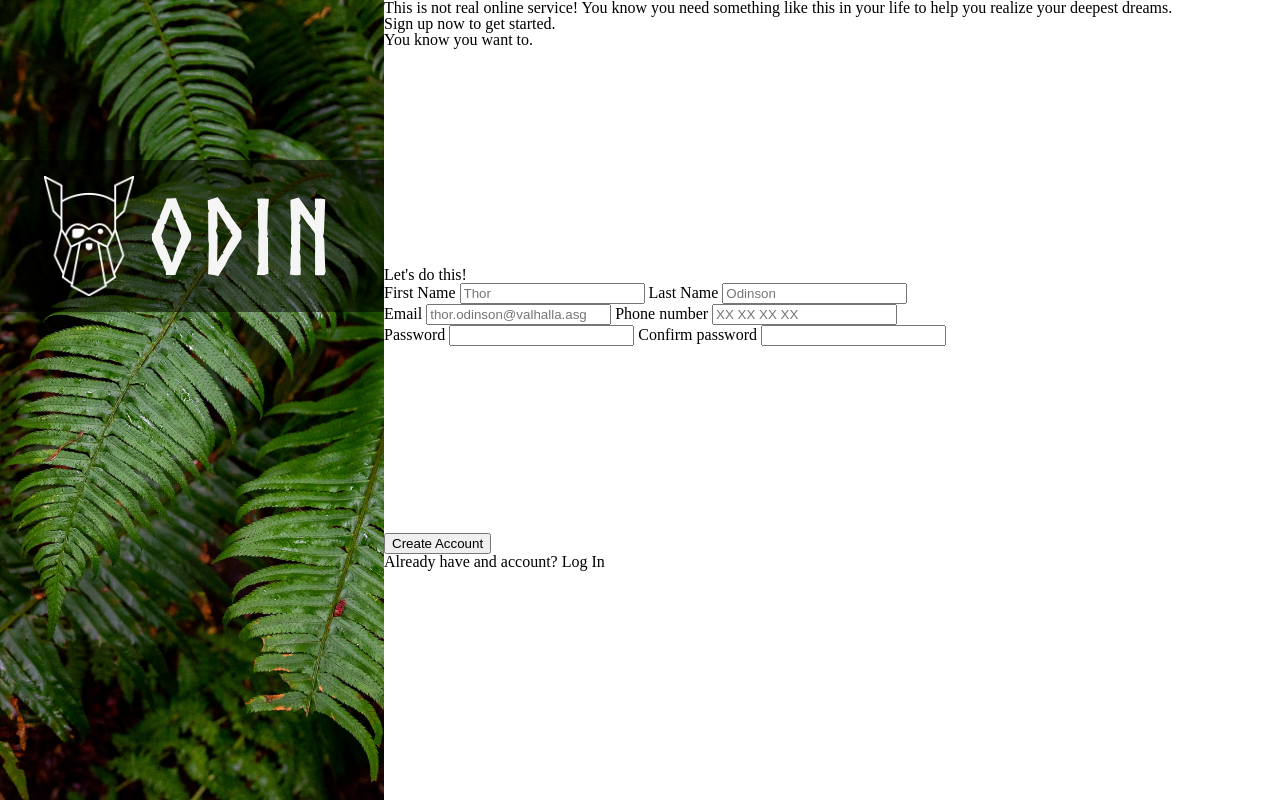
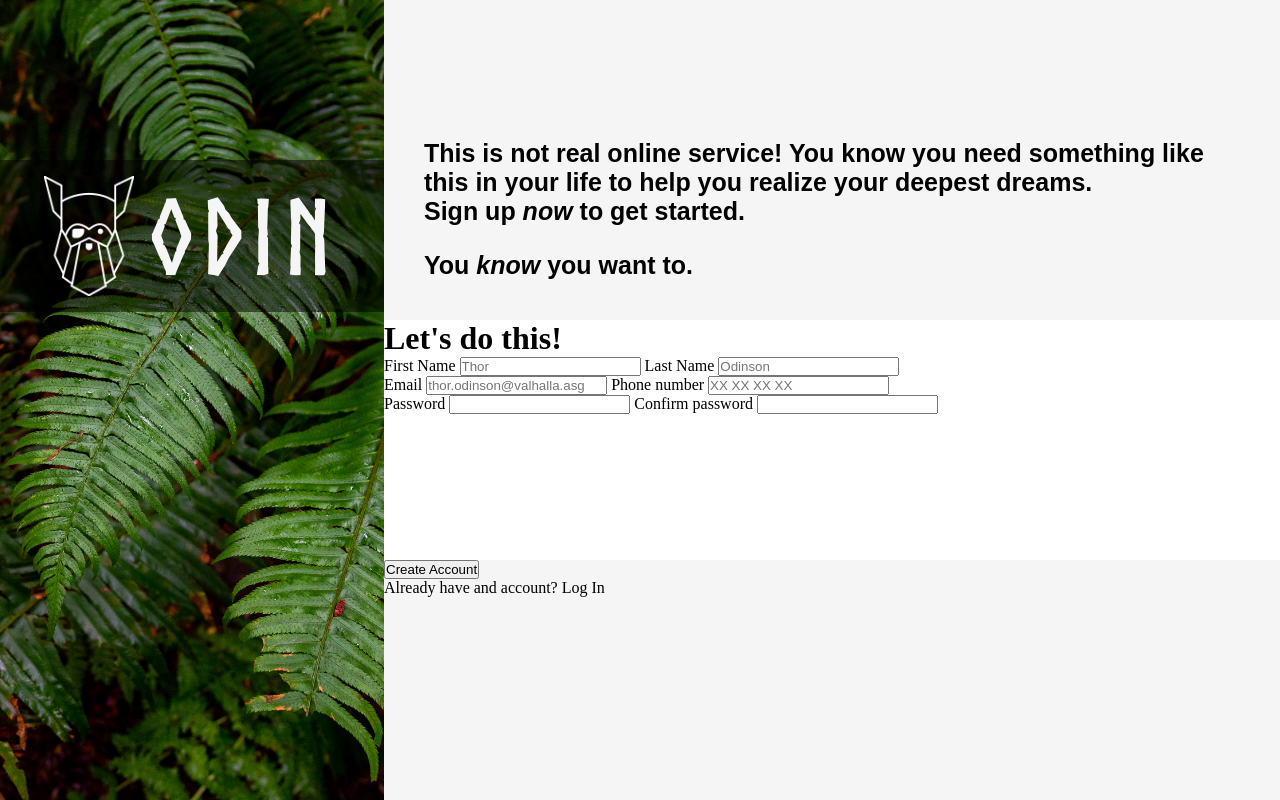
Before and after one commit to Andrij-Kolomijec/Sign-up-Form, a plain HTML site: page index.html in a window 1280 px wide. Drawn offline with Linux system fonts and the light colour scheme.

Commit message:
Finished filler-text

```diff
--- a/index.html
+++ b/index.html
@@ -21,9 +21,9 @@
         <div class="form-container">
 
             <div class="filler-text">
-                <p>This is not real online service! You know you need something like this in your life to help you realize your deepest dreams.</p>
-                <p>Sign up <em>now</em> to get started.</p>
-                <p>You <em>know</em> you want to.</p>
+                <p>This is not real online service! You know you need something like this in your life to help you realize your deepest dreams.
+                <br> Sign up <em>now</em> to get started.</p>
+                <p style="padding-top: 25px;">You <em>know</em> you want to.</p>
             </div>
 
             <div class="form">
--- a/style.css
+++ b/style.css
@@ -1,58 +1,12 @@
-/* http://meyerweb.com/eric/tools/css/reset/
-   v2.0 | 20110126
-   License: none (public domain)
-*/
-
-html, body, div, span, applet, object, iframe,
-h1, h2, h3, h4, h5, h6, p, blockquote, pre,
-a, abbr, acronym, address, big, cite, code,
-del, dfn, em, img, ins, kbd, q, s, samp,
-small, strike, strong, sub, sup, tt, var,
-b, u, i, center,
-dl, dt, dd, ol, ul, li,
-fieldset, form, label, legend,
-table, caption, tbody, tfoot, thead, tr, th, td,
-article, aside, canvas, details, embed,
-figure, figcaption, footer, header, hgroup,
-menu, nav, output, ruby, section, summary,
-time, mark, audio, video {
+* {
 	margin: 0;
 	padding: 0;
-	border: 0;
-	font-size: 100%;
-	font: inherit;
-	vertical-align: baseline;
 }
-/* HTML5 display-role reset for older browsers */
-article, aside, details, figcaption, figure,
-footer, header, hgroup, menu, nav, section {
-	display: block;
-}
-body {
-	line-height: 1;
-}
-ol, ul {
-	list-style: none;
-}
-blockquote, q {
-	quotes: none;
-}
-blockquote:before, blockquote:after,
-q:before, q:after {
-	content: '';
-	content: none;
-}
-table {
-	border-collapse: collapse;
-	border-spacing: 0;
-}
-
-/* ------------------------- */
 
 @font-face {
     font-family: Norse;
     src: url(../Norse-Bold.otf);
-  }
+}
 
 body {
     display: flex;
@@ -105,16 +59,22 @@ body {
 }
 
 .filler-text {
+    display: flex;
+    flex-direction: column;
     flex: 1;
-
+    font-size: 25px;
+    font-family: sans-serif;
+    background: whitesmoke;
+    justify-content: flex-end;
+    padding: 40px;
+    font-weight: 600;
 }
 
 .form {
     flex: 1;
-
 }
 
 .sign-up {
     flex: 1;
-
+    background: whitesmoke;
 }
```
